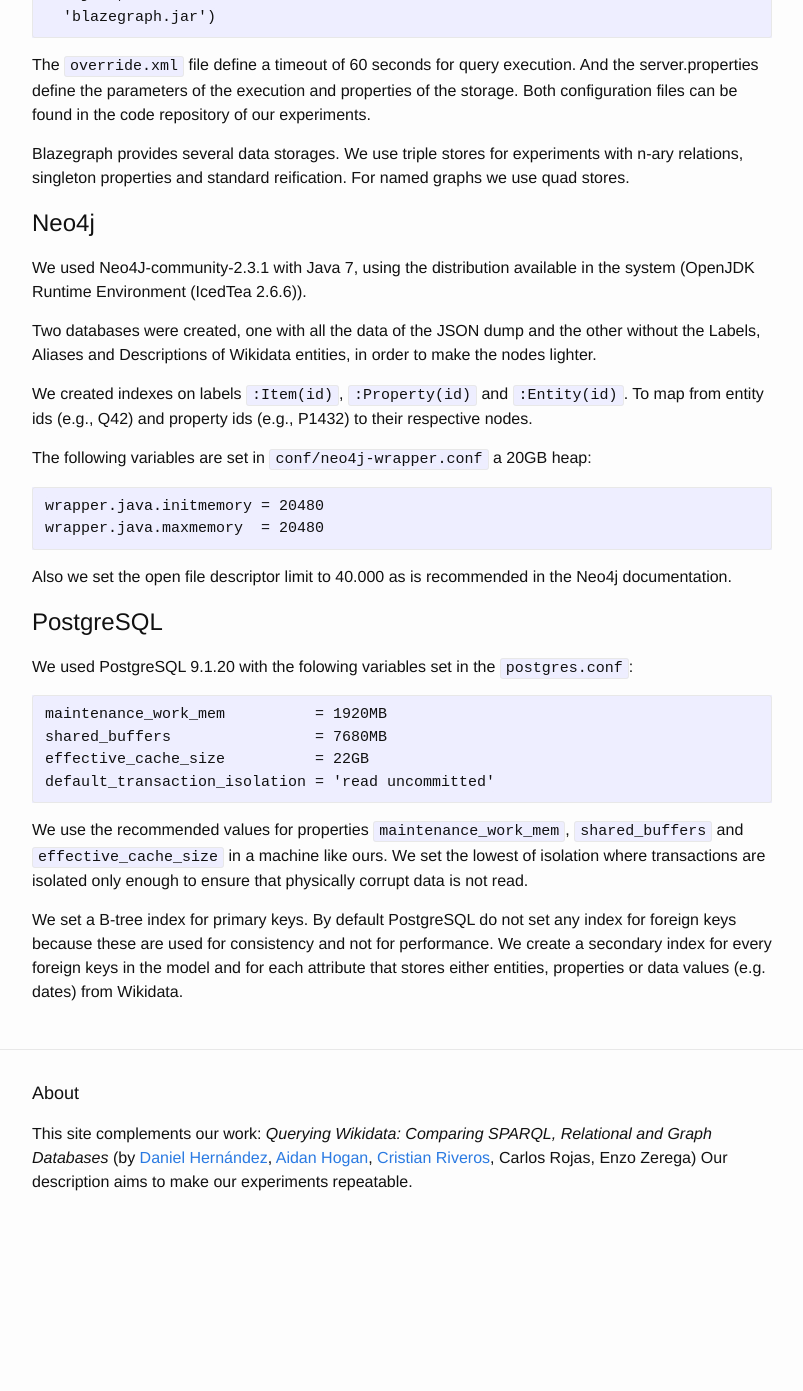
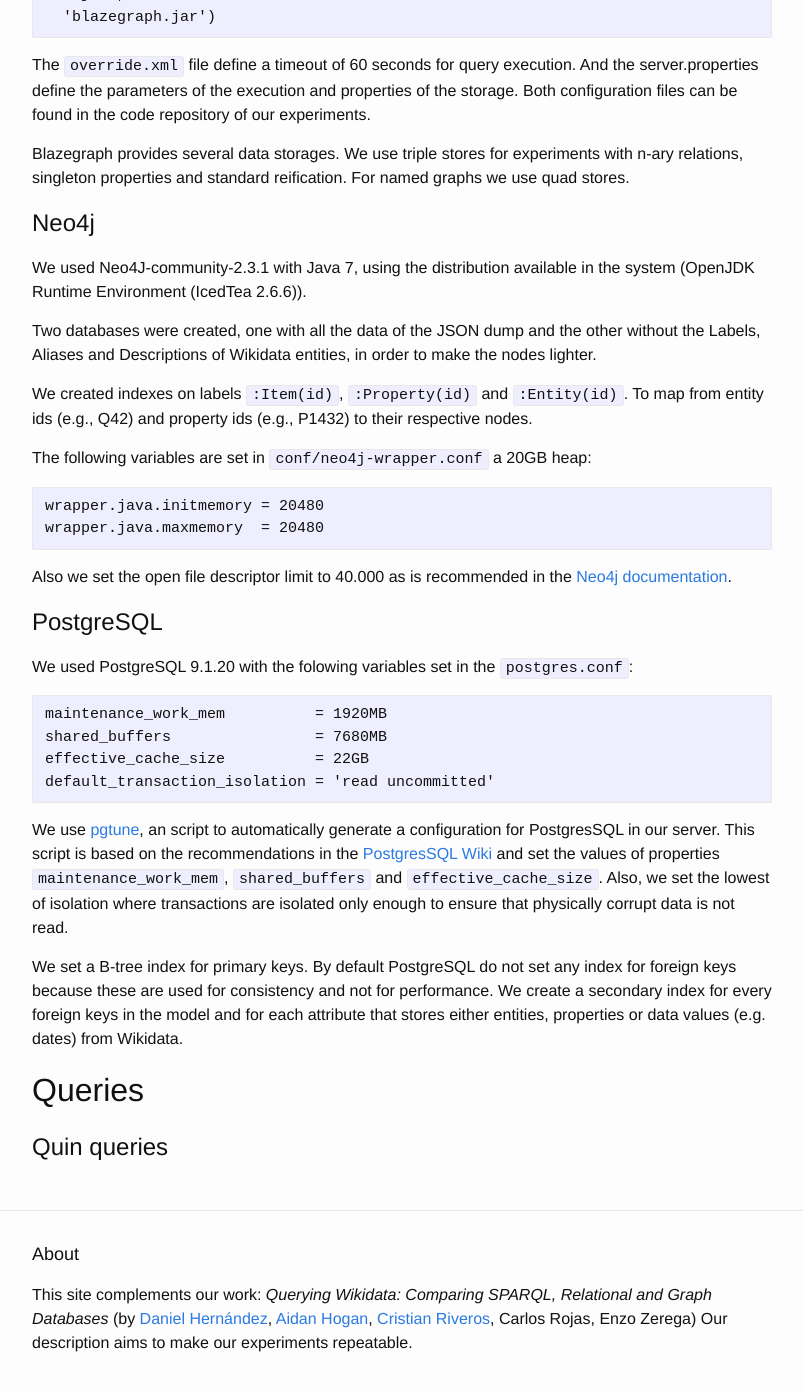
Before and after one commit to danielhz/wquery-docs, a Jekyll site: the page built from index.md, in a window 1280 px wide and 1400 px high, scrolled down 2691 px. Shown: the top 1391 px of the window, without its empty margins (238-1041 px from the left). Built offline with Jekyll 4.4.1, drawn with Linux system fonts in a browser that asks for light colours; before the commit the page ends 3930 px from its top, so only the background shows below that.

Commit message:
Links to documentation.

````diff
--- a/index.md
+++ b/index.md
@@ -185,7 +185,7 @@ wrapper.java.maxmemory  = 20480
 ```
 
 Also we set the open file descriptor limit to 40.000 as is recommended in
-the Neo4j documentation.
+the [Neo4j documentation](http://neo4j.com/docs/stable/performance-guide.html#_setting_the_number_of_open_files).
 
 ## PostgreSQL
 
@@ -199,8 +199,12 @@ effective_cache_size          = 22GB
 default_transaction_isolation = 'read uncommitted'
 ```
 
-We use the recommended values for properties `maintenance_work_mem`,
-`shared_buffers` and `effective_cache_size` in a machine like ours. We set
+We use [pgtune](https://github.com/gregs1104/pgtune#readme), an script to
+automatically generate a configuration for PostgresSQL in our server.
+This script is based on the recommendations in the
+[PostgresSQL Wiki](https://wiki.postgresql.org/wiki/Tuning_Your_PostgreSQL_Server)
+and set the values of properties `maintenance_work_mem`,
+`shared_buffers` and `effective_cache_size`. Also, we set
 the lowest of isolation where transactions are isolated only enough to ensure
 that physically corrupt data is not read.
 
@@ -209,3 +213,7 @@ any index for foreign keys because these are used for consistency and not
 for performance. We create a secondary index for every foreign keys in the
 model and for each attribute that stores either entities, properties or data
 values (e.g. dates) from Wikidata.
+
+# Queries
+
+## Quin queries
````
Also changed, not shown: other parts of index.md (+1 -1 lines).
